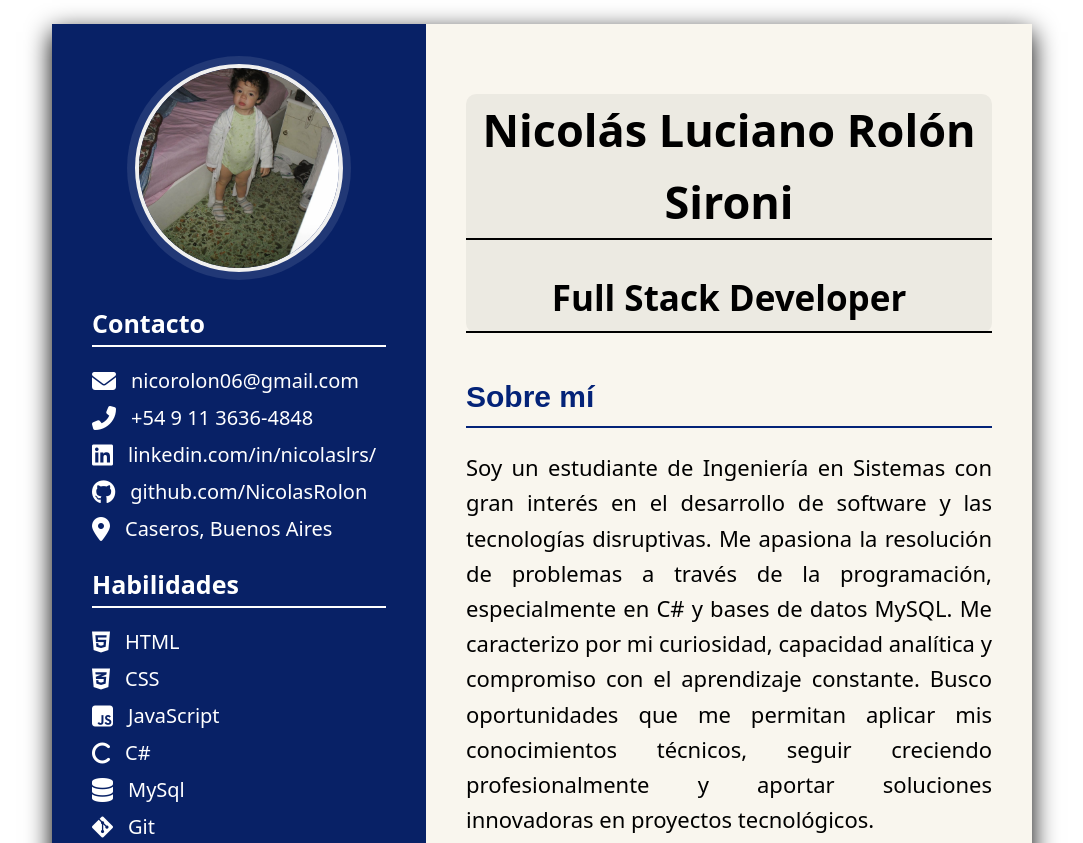
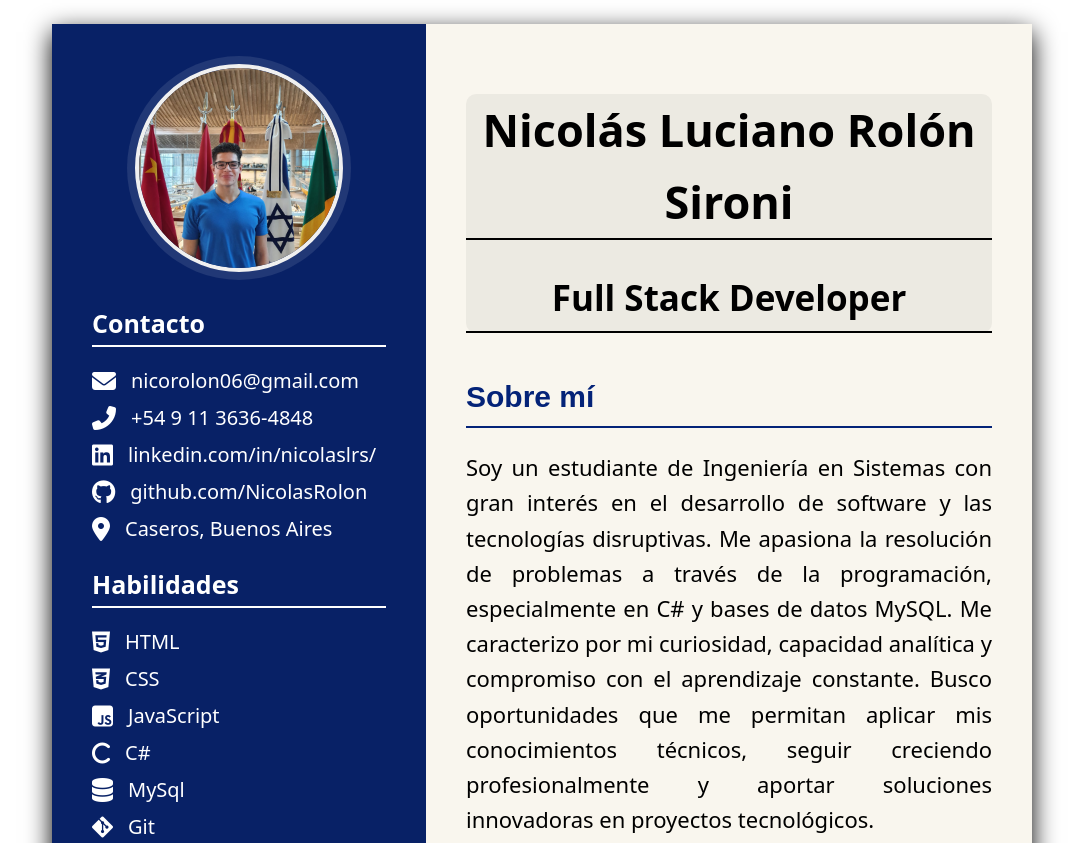
Before and after one commit to NicolasRolon/FrontWeb_PFO, a plain HTML site: page index.html in a window 1280 px wide. Shown: the top 843 px of the page, without its empty margins (98-1181 px from the left). Drawn offline with Linux system fonts and the light colour scheme.

Commit message:
septimo commit

```diff
--- a/Nicolás Rolón PFO 1 CV.html
+++ b/index.html
@@ -11,7 +11,7 @@
     <div class="cv_completo">
                 <aside class="barra_lateral">
                 <div class="seccion_foto">
-                <img src="./Imagen de WhatsApp 2025-08-31 a las 23.16.40_e219b737.jpg" alt="Foto de Perfil" class="foto_perfil">
+                <img src="./Foto_para_cv.jpg" alt="Foto de Perfil" class="foto_perfil">
                 </div>
                 <h3 class="h3_lateral">Contacto</h3>
                 <ul class="contacto">
```
Also changed, not shown: Foto_para_cv.jpg (added).
